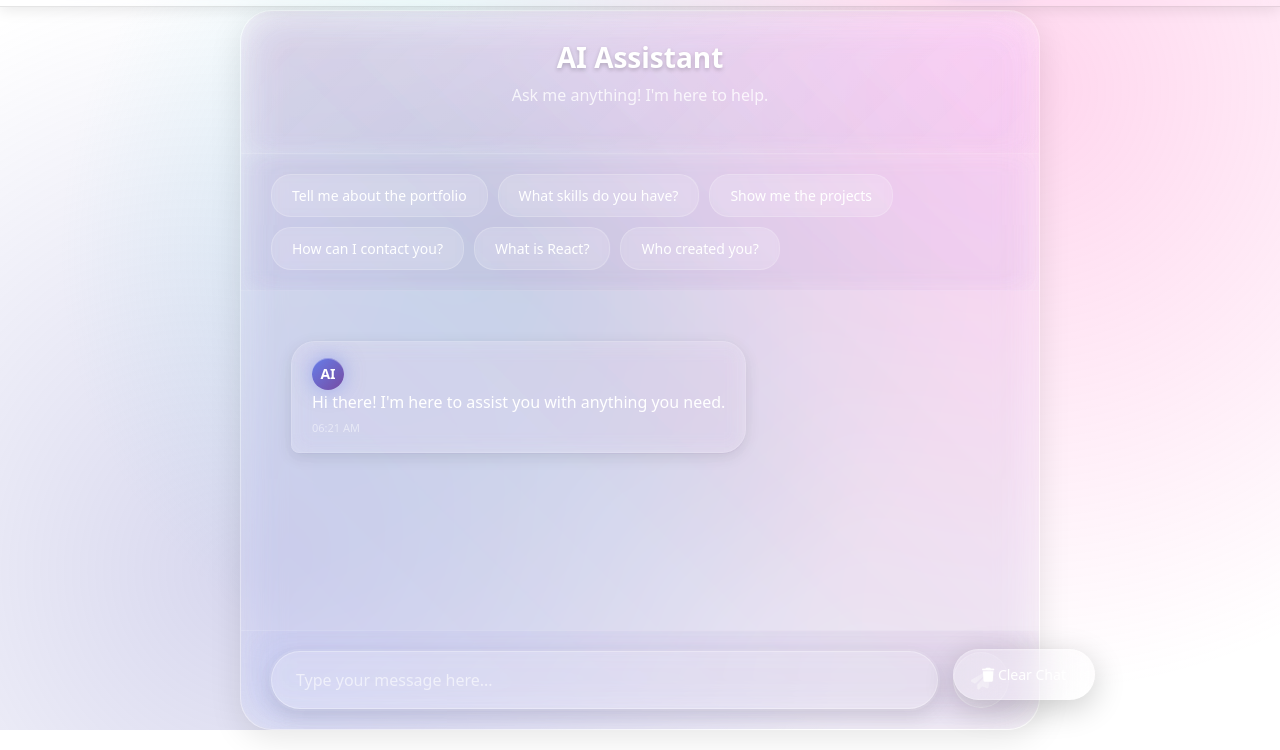
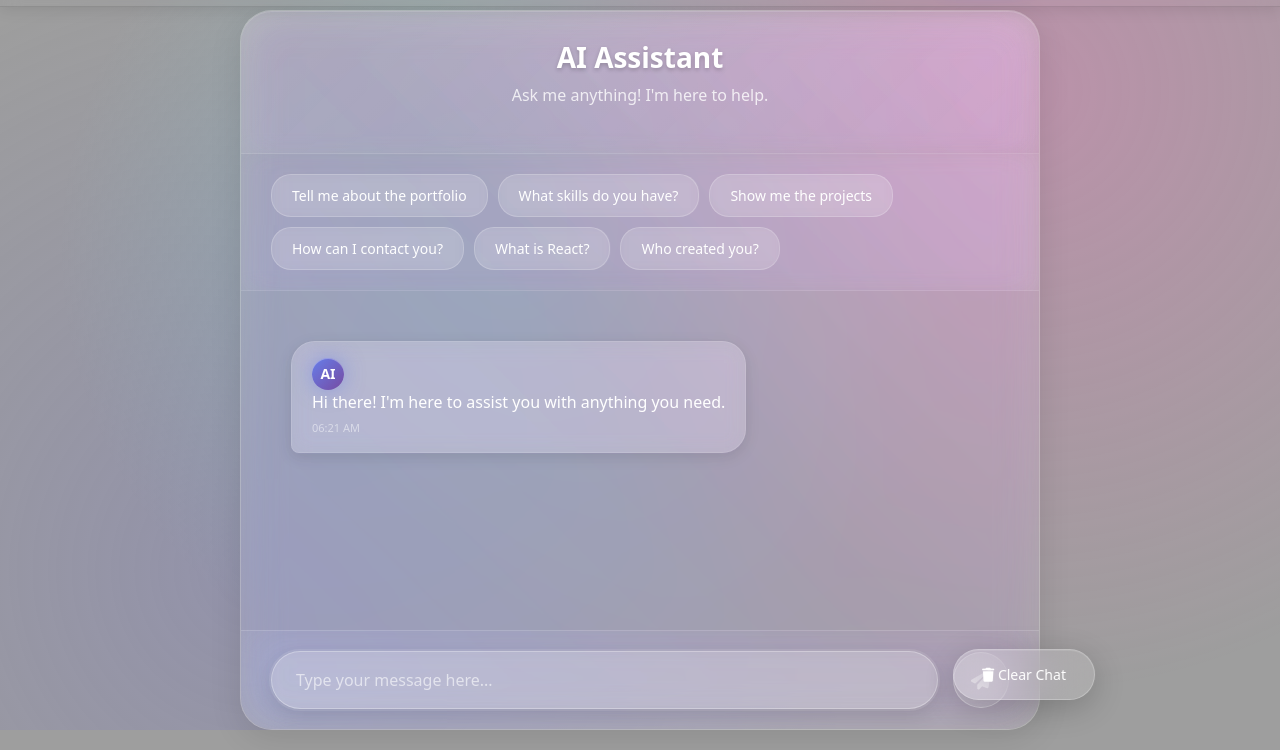
Before and after one commit to Mukilan-Uki/AI-ChatBot, a plain HTML site: page index.html in a window 1280 px wide. Shown: the part 70-820 px from the top of the page. Drawn offline with nearby package versions, Linux system fonts and the light colour scheme; the site is published under a folder, as on GitHub Pages, so addresses that start at the root find nothing.

Commit message:
background edit

```diff
--- a/assets/css/about.css
+++ b/assets/css/about.css
@@ -1,5 +1,5 @@
 body{
-    background: url('/assets/images/bg3.jpg');
+    background: url('../images/bg3.jpg');
 }
 .about-container {
     padding-top: 100px;
--- a/assets/css/style.css
+++ b/assets/css/style.css
@@ -5,7 +5,7 @@ body {
     min-height: 100vh;
     margin: 0;
     padding: 20px;
-    background: url('/assets/images/bg2.jpg') center/cover no-repeat;
+    background: url('../images/bg2.jpg') center/cover no-repeat;
 }
 
 body::before {
```
